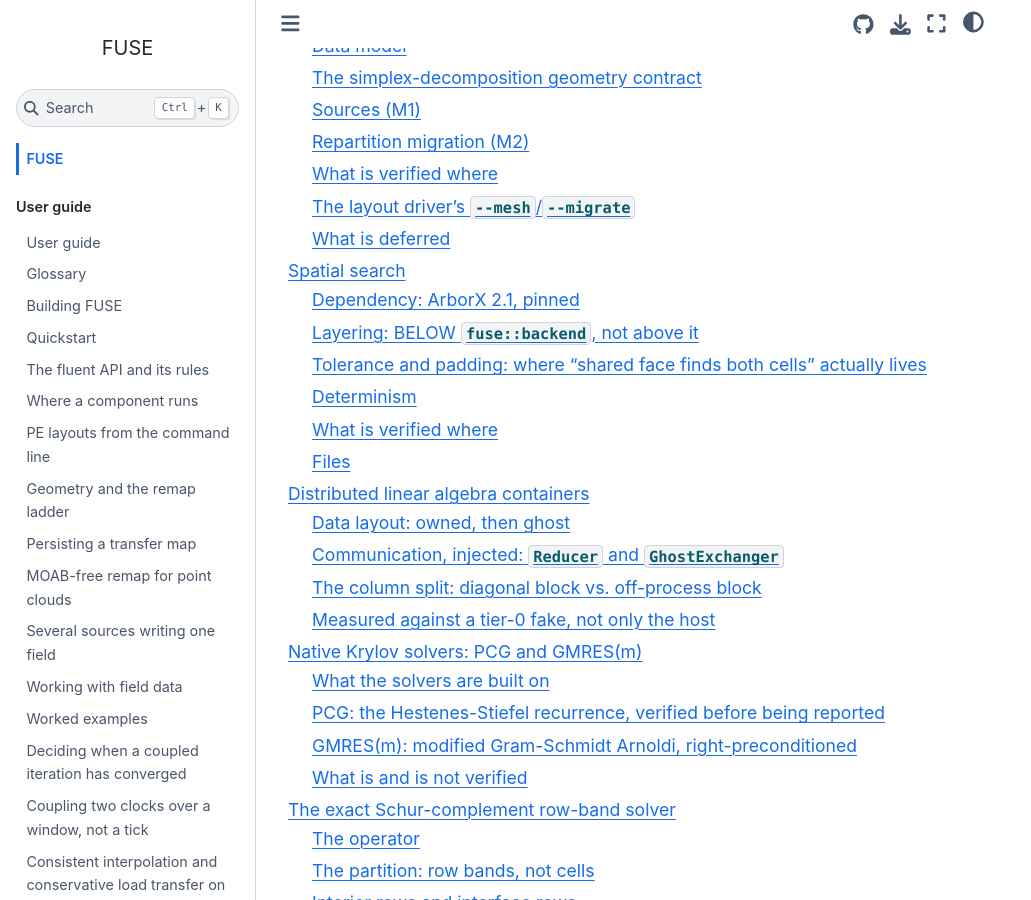
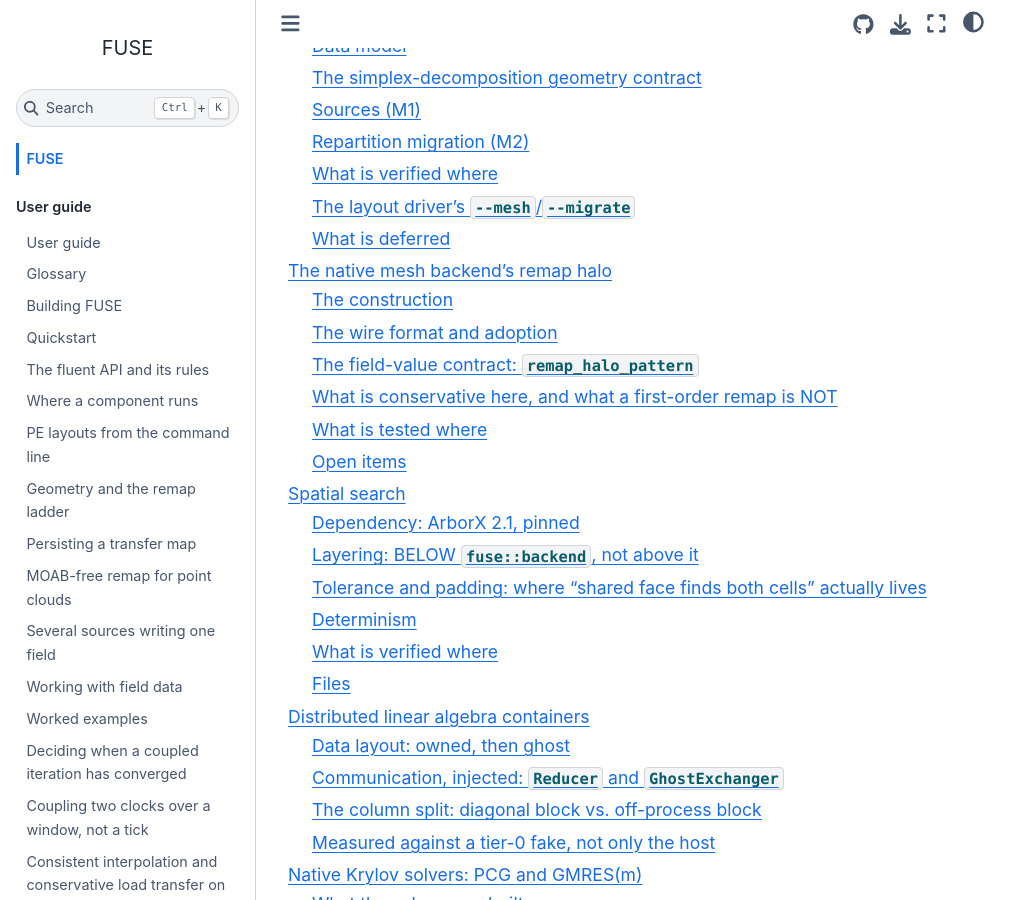
Before and after one commit to vijaysm/fuse, a Sphinx documentation site: the page built from docs/index.md, in a window 1280 px wide and 900 px high, scrolled down 8526 px. Shown: the whole window, without its empty margins (0-1031 px from the left). Built offline with Sphinx 7.4.7 and the Sphinx Book theme 1.1.4, drawn with Linux system fonts in a browser that asks for light colours; pages that are not in the unit, such as notebooks, are missing from menus; some of the changed lines change nothing that is shown.

Commit message:
Document the native remap halo and the open accumulate
The conservative column-mass audit across copies is test-level
bookkeeping; a native accumulate across the halo stays open.

```diff
--- /dev/null
+++ b/docs/dev/native-halo.md
@@ -0,0 +1,125 @@
+# The native mesh backend's remap halo
+
+`fuse::native::NativeMeshBackend` (docs/dev/native-mesh.md) can report more than one rank -- a
+distributed decomposition generated by `generate_native_mesh(spec, rank, num_ranks)` or built by
+`fuse::partition::repartition` -- with no MOAB in the build at all. `fuse::build_weights`'s conservative
+supermesh builder (`build_supermesh_weights`, `src/backend/supermesh.cpp`) intersects the cells a rank
+HOLDS, and on a partitioned read that is correct exactly when the source mesh carries a REMAP HALO: the
+off-rank source cells that overlap this rank's target cells, adopted as ordinary non-owned local
+entities. This is the same `A-PARTITIONED` gap `MoabMeshBackend::adopt_remap_halo`/`build_remap_halo`
+close for MOAB (`remap_plan.hpp`'s own header), closed here for the native backend, whose covering-set
+construction is PLANAR/VOLUMETRIC rather than spherical.
+
+## The construction
+
+Each rank forms the axis-aligned bounding box of every one of its OWNED target cells (per cell, not one
+union box for the whole slab -- more selective, and no more expensive at the cell counts this track
+targets). Every rank's own boxes are gathered onto every other rank (`MPI_Allgather` for counts, then
+`MPI_Allgatherv` for the flattened `(lo, hi)` doubles -- the same two-phase shape
+`resolve_vertex_ownership`, native_migration.cpp, already uses for a variable-length allgather). A rank's
+OWNED source cell then travels, as a COPY (never a move: its owner never changes), to every OTHER rank
+whose gathered target boxes it overlaps.
+
+**Planar and volumetric are the SAME construction.** A box-box overlap test in three coordinates does
+not care which topological dimension the cells it bounds are; a planar mesh's boxes simply have
+`lo[2] == hi[2] == 0` (every vertex's z is 0 by construction, `native_generators.cpp`). No dimension
+branch exists anywhere in `src/backend/native_halo.cpp`'s own geometry.
+
+**A touch is not an overlap.** Two boxes that only share a face -- the common case at an EXACTLY aligned
+partition boundary, which this track's own test fixture hits deliberately -- have a true geometric
+intersection of measure zero: real cells are contained in their bounding boxes, so a zero-measure box
+intersection proves the real cells cannot overlap with positive area either, regardless of shape.
+`boxes_overlap`'s `kTouchTol` margin excludes an exact touch, but ONLY on an axis where at least one of
+the two boxes has real extent -- applying it unconditionally breaks every planar pair outright, because
+z is `lo == hi == 0` for EVERY cell of a 2D mesh, which is the mesh's own embedding, not a boundary
+artifact. (Measured during development: the unguarded version adopted zero cells everywhere, not just at
+an aligned boundary -- see `native-halo-boxes-overlap-degenerate-axis-tolerance`,
+`build-evidence/mutations/native-mesh.toml`.)
+
+## The wire format and adoption
+
+`pack_halo_cells` (native_halo.cpp) serializes a copied cell exactly as `native_migration.cpp`'s own
+per-cell closure does (global id, `CellType`, vertex closure by global id + coordinates, and a
+Polyhedron's face CSR) PLUS two leading fields a migrated cell never needs: the OWNER's rank (always the
+sender, since a halo cell is copied, never moved) and that cell's own position among the sender's OWNED
+cells, ascending local-index order (`owned_block_index`) -- the "owned block" position
+`fuse::linalg::DistVector`/`GhostPattern` (`fuse/linalg/comm.hpp`) already use for exactly this purpose.
+The byte buffers travel through the EXISTING `fuse::native::exchange_migration_buffers` (an
+`MPI_Alltoallv`, generic over byte payloads); no new MPI collective was added for the exchange itself.
+
+`merge_halo_cells` rebuilds `source`'s MeshArrays from scratch through `NativeMeshBuilder`: every
+EXISTING cell and vertex, copied verbatim (ownership, owner rank, and -- for a cell already adopted by an
+earlier call for a DIFFERENT target -- its non-owned status all preserved exactly), THEN every NEW cell
+found in the incoming buffers whose global id is not already held (the same "skip a duplicate" rule
+`MoabMeshBackend::adopt_remap_halo` documents), appended NON-OWNED with the ORIGINAL sender as
+`cell_owner_of`, strictly after every existing cell. `NativeMeshView::create_from_host` then finalizes
+the combined arrays -- the same tested per-cell-shape geometry (simplex decomposition, centroid,
+measure) every other construction path uses, rather than a second, hand-written incremental-append
+implementation of it.
+
+**Deviation from the MOAB backend's pointer-stability contract.** `mesh_view.hpp` promises a `MeshView*`
+stays valid "until the backend is destroyed or moved from"; `MoabMeshBackend::adopt_remap_halo` honours
+this by growing MOAB's own entity set in place. `NativeMeshBackend::commit_remap_halo` instead REPLACES
+the stored `unique_ptr<NativeMeshView>` at the same `(MeshId, ComponentId)` key with the freshly rebuilt
+one -- the standing priority (robustness over efficiency) favoured reusing `create_from_host`'s tested
+geometry over a second, hand-written incremental append. A caller must not cache a raw `MeshView*`
+obtained before `build_remap_halo` runs and keep using it afterward; `remap_plan.hpp`'s own "ORDER
+MATTERS" discipline (halo before anything sizes a buffer) already requires this of every caller, and
+every path this library drives itself (`resolve()`/`supermesh_side()` in `intx_weights.cpp`) re-fetches
+the view by key, never holds one across a halo build.
+
+## The field-value contract: `remap_halo_pattern`
+
+`NativeMeshBackend::remap_halo_pattern(source, target, dim)` returns a `fuse::linalg::GhostPattern` --
+`owner_rank`/`remote_local_index`, one entry per adopted cell, in the order they were appended (after
+every owned cell) -- so a caller fills the adopted cells' FIELD values with
+`fuse::linalg::make_mpi_exchanger(comm, pattern, owned_n)` before `apply_weights`, exactly the sequence
+`remap_plan.hpp`'s own header states: `build_remap_halo -> build_weights -> exchange -> apply_weights`.
+`has_remap_halo`/`remap_halo_pattern`'s presence in the backend's bookkeeping -- not the pattern's size --
+is "was a halo built"; an empty pattern (two aligned partitions, nothing needed to cross) is a
+legitimately built, zero-cell answer.
+
+## What is conservative here, and what a first-order remap is NOT
+
+Row-sum-1 (checked to round-off by every test in this track) reproduces a CONSTANT field exactly, and the
+column-mass sum -- a source cell's measure, accounted once on its owner's own weights and once on every
+halo copy's, summed by global id -- conserves the integral to round-off. Neither claims exact
+reproduction of a LINEAR field: a piecewise-constant (first-order) remap's reproduction error for a
+non-constant field is bounded by that field's own variation across the coarsest source cell that can
+fully contain a target cell (a Lipschitz bound, not a discretization bug), and
+`test/backend/native_halo_test.cpp`'s own fixture measures it explicitly rather than asserting round-off
+where none is owed.
+
+## What is tested where
+
+- `test/backend/native_halo_test.cpp` (tier 0, actually run here): the pure pieces (`cell_box`,
+  `covering_set_destinations`, `owned_block_index`, `pack_halo_cells`, `merge_halo_cells`) against
+  hand-built boxes and a small 2-rank round trip; the 16x16 (source) / 24x24 (target) quad-grid pair,
+  slab-decomposed by row over the SAME ranks, at 2 ranks (the row split aligns exactly at y = 0.5: zero
+  cells adopted) and 3 ranks (6/5/5 vs 8/8/8: misaligned, checked against an independently computed
+  brute-force oracle); `fuse::build_weights` through the real entry point after the halo is installed via
+  the real `commit_remap_halo` seam, with row-sum, linear-field, and cross-rank conservative column-mass
+  checks; and `build_native_remap_halo`'s own no-op short-circuits (one rank, no communicator, identity
+  source/target), which are the only cases this file can call the REAL orchestration function, because
+  they return before any MPI symbol is touched.
+- `test/parallel/native_halo_mpi_test.cpp` (tier 1, built but not run in this sandbox -- MPI cannot
+  start here at all, docs/dev/testing.md): the same scenario under a REAL `MPI_COMM_WORLD`, with
+  `build_native_remap_halo` performing its own real collectives and
+  `fuse::linalg::make_mpi_exchanger` (not an in-process stand-in) filling the adopted cells' field
+  values. Registered at `RANKS 2 3` (test/CMakeLists.txt); its outcome comes from a host run.
+- `build-evidence/mutations/native-mesh.toml`'s `native-halo-*` rows: hand-proven against a scratch copy
+  (apply, rebuild, run `fuse_backend_native_halo_test` whole and unfiltered, record the exact
+  pass/fail split, restore and `cmp` byte-identical).
+
+## Open items
+
+- The conservative column-mass-by-global-id check (a source cell's measure, summed across every rank
+  holding a copy of it) is test-level bookkeeping in `native_halo_test.cpp`, not a library API; MOAB's
+  own `accumulate_remap_halo` (the reverse exchange, built for exactly this audit) has no native
+  counterpart. Nothing in this track's scope needs it at the library level yet -- `remap_halo_pattern`'s
+  only documented purpose is the FORWARD fill before `apply_weights` -- but a future conservation-audit
+  tool for the native backend would want one.
+- `build_native_remap_halo` dispatches through `intx_weights.cpp`'s `build_remap_halo`/
+  `build_weights_via_supermesh`, alongside the MOAB path, via `dynamic_cast`; a backend that is neither
+  MOAB nor native and reports more than one rank is not covered by any E-REMAP-PARALLEL check in this
+  tree (none exists yet that does).
--- a/docs/index.md
+++ b/docs/index.md
@@ -61,6 +61,7 @@
 dev/abi-design
 dev/partitioning
 dev/native-mesh
+dev/native-halo
 dev/search
 dev/linalg-distributed
 dev/linalg-krylov
```
